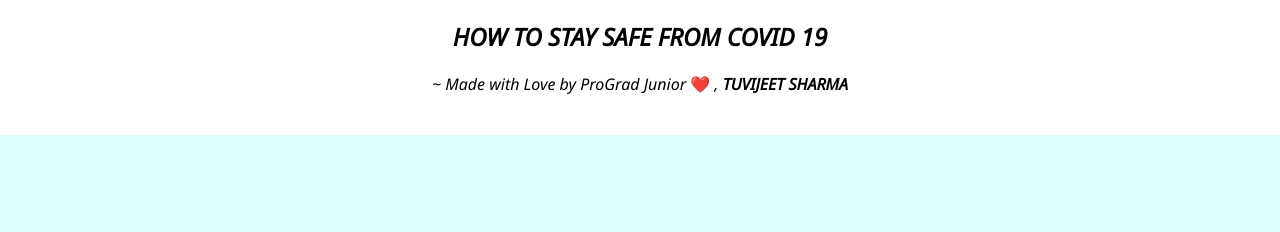
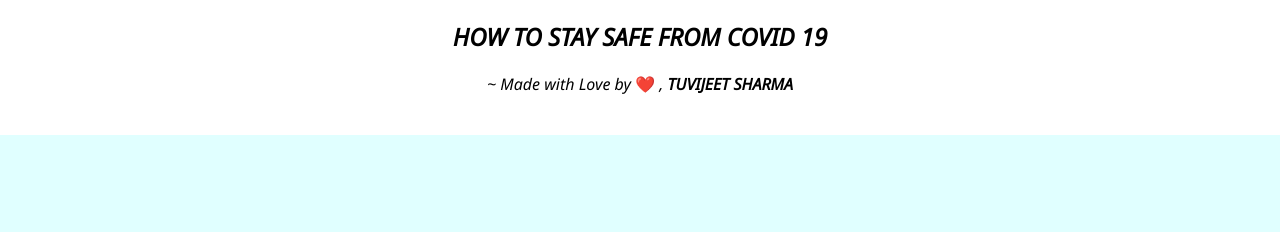
Before and after one commit to tuvijeetsharma/COVID-19, a plain HTML site: page index.html in a window 1280 px wide. Shown: the top 232 px of the page. Drawn offline with Linux system fonts and the light colour scheme.

Commit message:
Update index.html

```diff
--- a/index.html
+++ b/index.html
@@ -10,7 +10,7 @@
 <body>
     <header>
     <h2>HOW TO STAY SAFE FROM COVID 19</h2>
-    <p> ~ Made with Love by ProGrad Junior &#10084;&#65039; , <b><I>TUVIJEET SHARMA</I></b></p>
+    <p> ~ Made with Love by &#10084;&#65039; , <b><I>TUVIJEET SHARMA</I></b></p>
     </header>
     <div>
         <section ID="wash">
```
